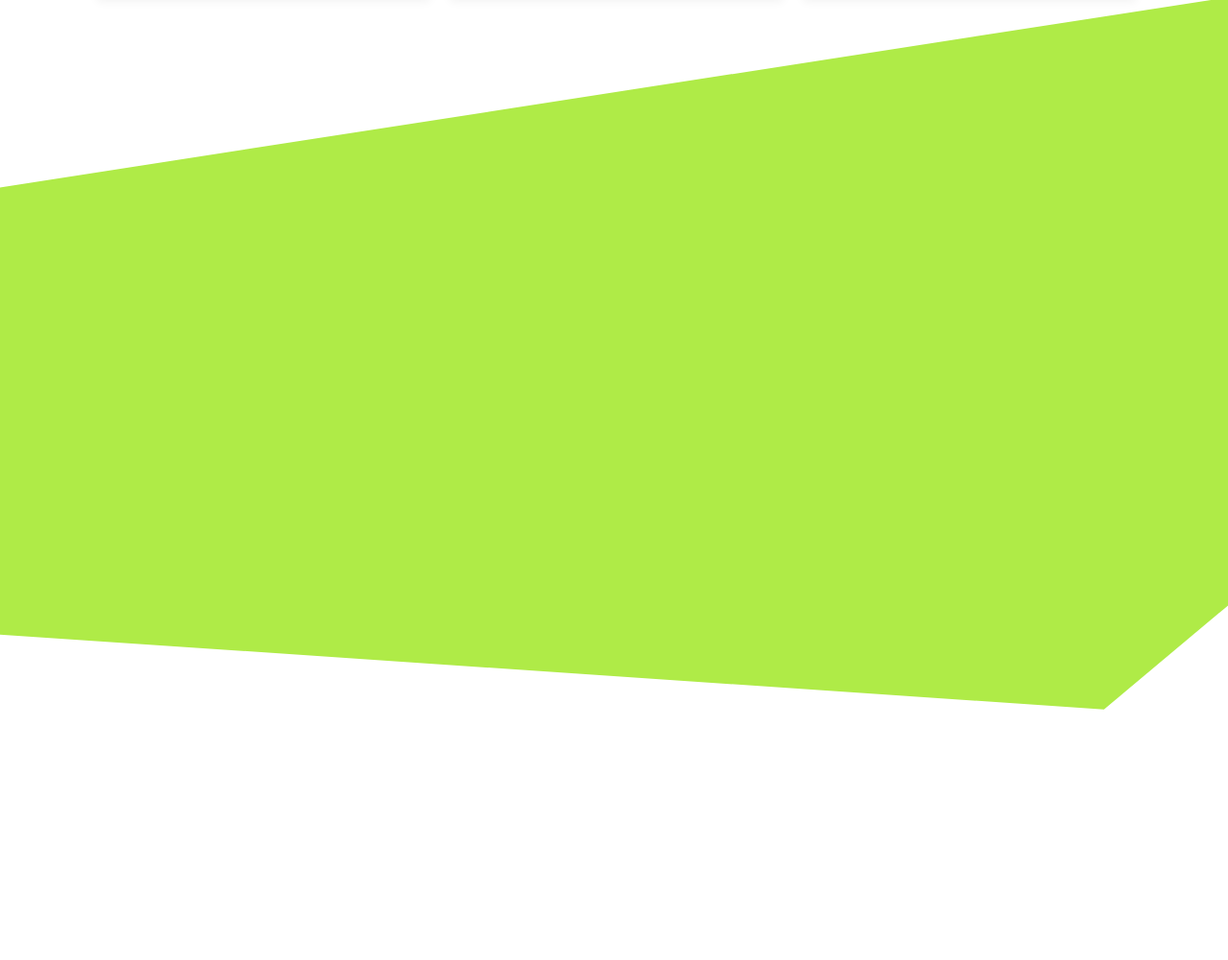
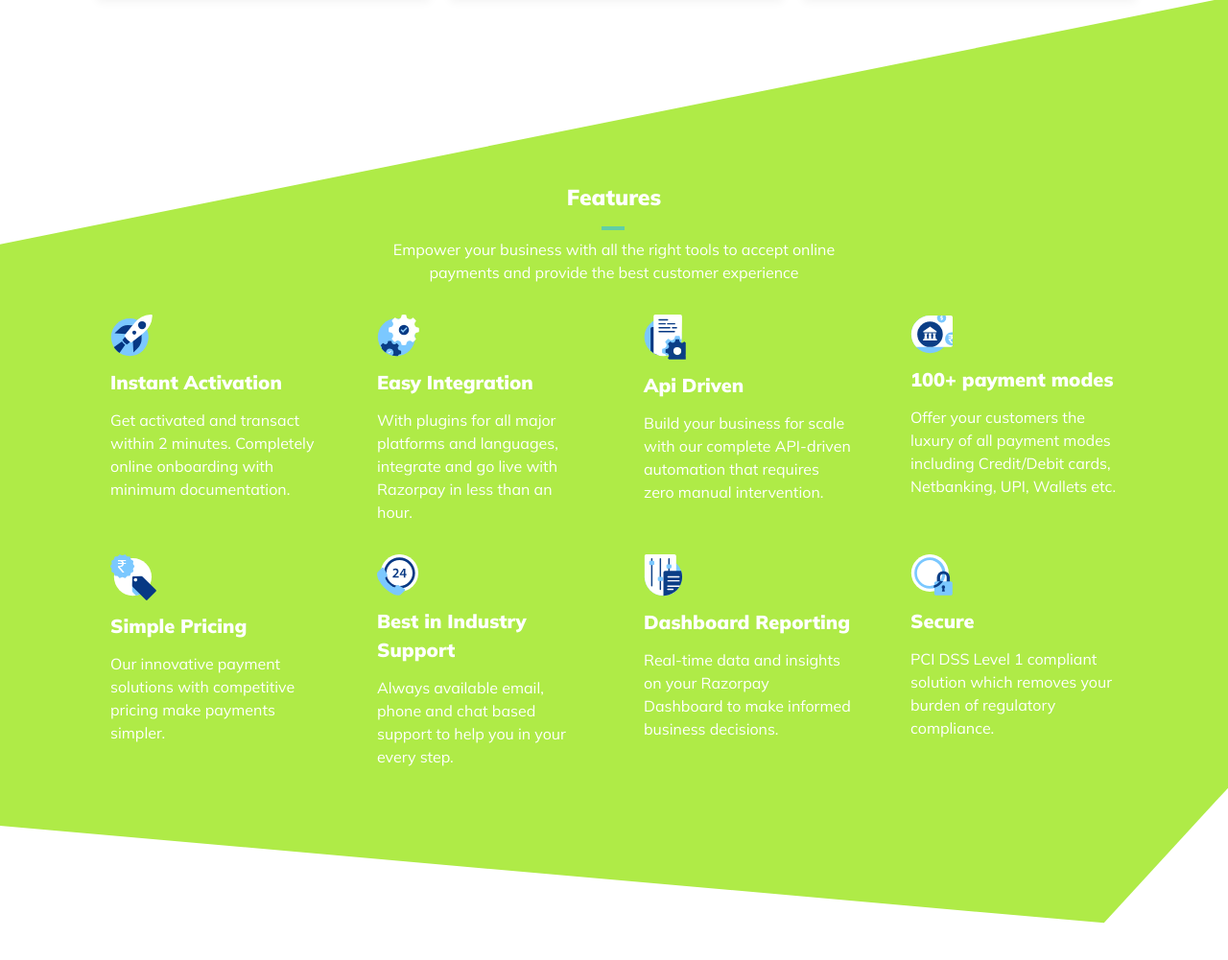
Before and after one commit to Vikalp-Mishra03/Razorpay_clone, a website built with Vite: page index.html in a window 1280 px wide. Shown: the part 4807-5808 px from the top of the page at 96% size. Before the commit the page ends 5604 px from the top, so only its background shows below. Built offline with nearby package versions, Linux system fonts and the light colour scheme; files whose address does not match are found by name.

Commit message:
feature section complete

```diff
--- a/index.html
+++ b/index.html
@@ -673,8 +673,63 @@
     </section>
 
 
-    <section class="clip h-[100vh]">
-<div class="clip-1"></div>
+    <section class="clip h-[130vh] relative">
+        <div class="w-[1080px] pt-[12rem] mx-auto">
+            <div class="flex flex-col text-white">
+                <h5 class=" font-[900] font-mullish text-center text-[23px] text-black">Features</h5>
+                <div class="w-6 h-1 mt-3 bg-greenLight ml-[48.8%]"></div>
+            </div>
+            <p class="text-center mt-2 text-white text-[16px] w-[48%] mx-auto">Empower your business with all the right
+                tools to accept online payments and provide the best customer experience</p>
+            <div class="text-white flex gap-8 flex-wrap justify-around mt-8">
+                <div class="w-[20%]">
+                    <img src="images/instant-activation-icon.svg" alt="">
+                    <h6 class="font-[900] text-[20px] my-3">Instant Activation</h6>
+                    <p>Get activated and transact within 2 minutes. Completely online onboarding with minimum
+                        documentation.</p>
+                </div>
+                <div class="w-[20%]">
+                    <img src="images/easy-integration.svg" alt="">
+                    <h6 class="font-[900] text-[20px] my-3">Easy Integration</h6>
+                    <p>With plugins for all major platforms and languages, integrate and go live with Razorpay in less
+                        than an hour.
+                    </p>
+                </div>
+                <div class="w-[20%]">
+                    <img src="images/api-driven-icon.svg" alt="">
+                    <h6 class="font-[900] text-[20px] my-3">Api Driven</h6>
+                    <p>Build your business for scale with our complete API-driven automation that requires zero manual
+                        intervention.</p>
+                </div>
+                <div class="w-[20%]">
+                    <img src="images/payment-modes.svg" alt="">
+                    <h6 class="font-[900] text-[20px] my-3">100+ payment modes</h6>
+                    <p>Offer your customers the luxury of all payment modes including Credit/Debit cards, Netbanking,
+                        UPI, Wallets etc.</p>
+                </div>
+                <div class="w-[20%]">
+                    <img src="images/simple-pricing.svg" alt="">
+                    <h6 class="font-[900] text-[20px] my-3">Simple Pricing</h6>
+                    <p>Our innovative payment solutions with competitive pricing make payments simpler.</p>
+                </div>
+                <div class="w-[20%]">
+                    <img src="images/industry-support-icon.svg" alt="">
+                    <h6 class="font-[900] text-[20px] my-3">Best in Industry Support</h6>
+                    <p>
+                        Always available email, phone and chat based support to help you in your every step.</p>
+                </div>
+                <div class="w-[20%]">
+                    <img src="images/dashboard-reporting-icon.svg" alt="">
+                    <h6 class="font-[900] text-[20px] my-3">Dashboard Reporting</h6>
+                    <p>Real-time data and insights on your Razorpay Dashboard to make informed business decisions.</p>
+                </div>
+                <div class="w-[20%]">
+                    <img src="images/secure-icon.svg" alt="">
+                    <h6 class="font-[900] text-[20px] my-3">Secure</h6>
+                    <p>PCI DSS Level 1 compliant solution which removes your burden of regulatory compliance.</p>
+                </div>
+            </div>
+        </div>
     </section>
 </body>
 
```
